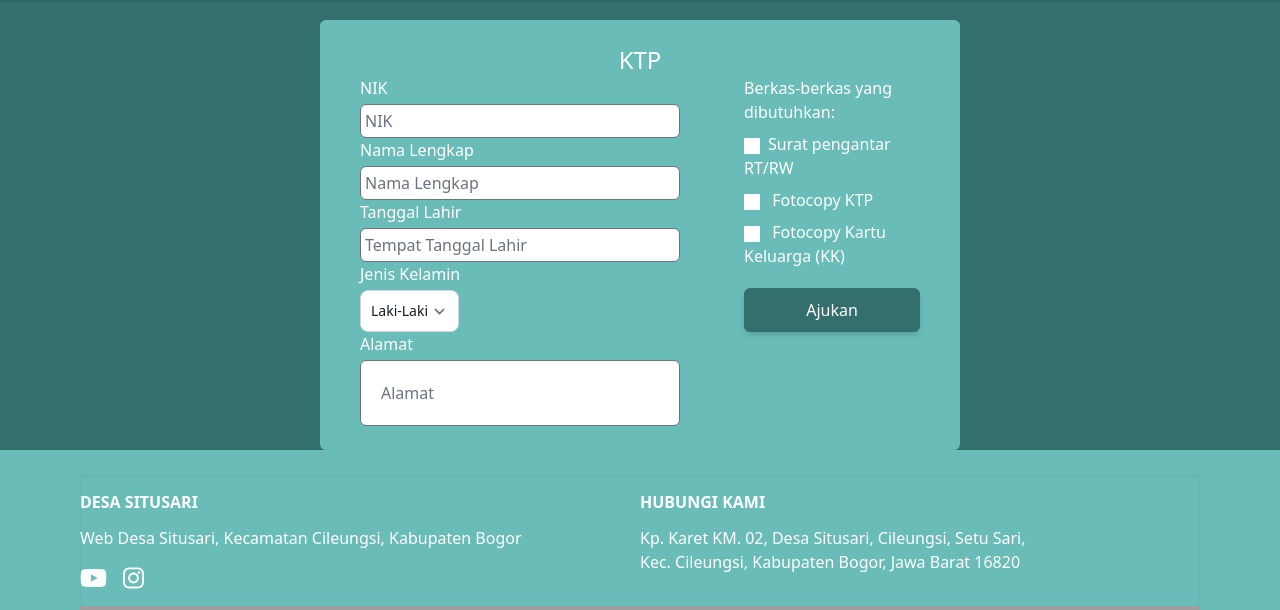
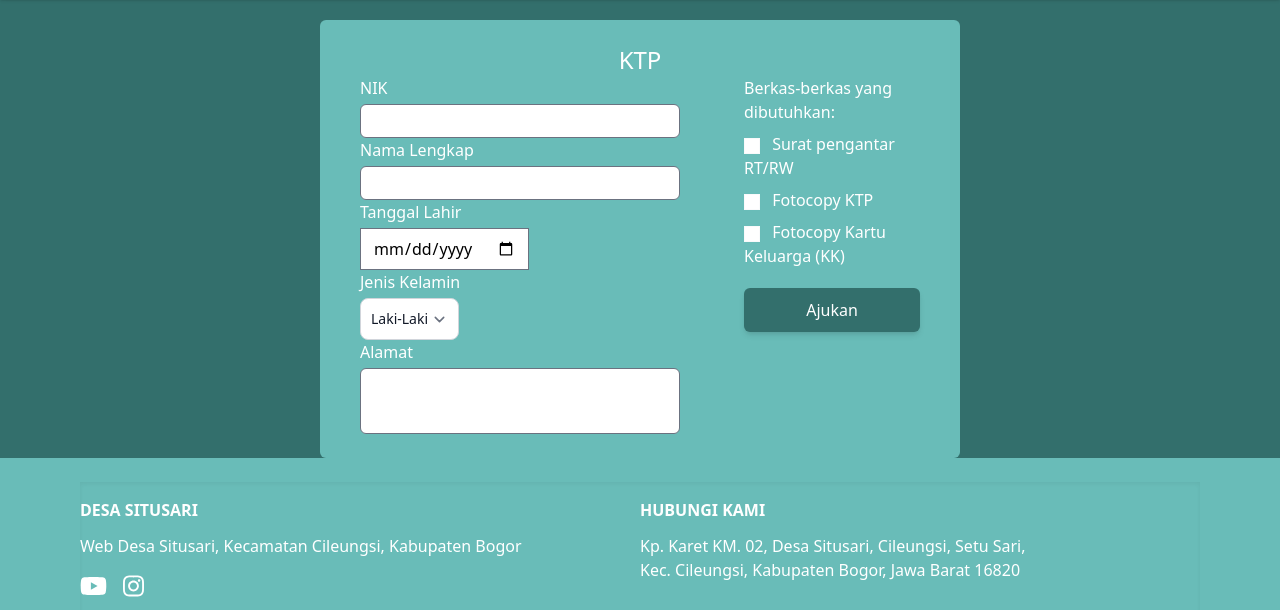
Before and after one commit to 0xbdg/Kiwariku, a Django app: page /layanan/ktp/ in a window 1280 px wide. Shown: the part 68-678 px from the top of the page. Run offline with Django 4.2, Linux system fonts and the light colour scheme; some libraries are stand-ins or nearby versions; grey boxes are pictures that could not be loaded.

Commit message:
ijqwojdoqiwjdqwd

```diff
--- a/main/admin.py
+++ b/main/admin.py
@@ -11,7 +11,7 @@ class CustomUserAdmin(UserAdmin):
     list_display = ['username', 'email','phonenumber','gender', 'is_staff', 'is_superuser', 'date_joined']
     fieldsets = (
         ('Account', {'fields': ('email', 'username', 'password')}),
-        ('Personal Info', {'fields': ('nik','first_name', 'last_name', 'phonenumber', 'gender', 'birth_date')}),
+        ('Personal Info', {'fields': ("photo",'nik','first_name', 'last_name', 'phonenumber', 'gender', 'birth_date')}),
         ('Permissions', {'fields': ( 'is_staff', 'is_superuser','is_active')}),
         ('Important dates', {'fields': ('last_login', 'date_joined')}),
     )
@@ -27,6 +27,10 @@ class CustomUserAdmin(UserAdmin):
 class BlogAdmin(admin.ModelAdmin):
     list_display = ['thumbnail', 'title','content', 'upload_date']
 
+class KTPAdmin(admin.ModelAdmin):
+    list_display = ["nik","full_name","birth_date", "gender", "address", "surat_pengantar","fotocopy_ktp", "fotocopy_kk"]
+
 admin.site.unregister(Group)
 admin.site.register(Account, CustomUserAdmin)
 admin.site.register(New, BlogAdmin)
+admin.site.register(KTP, KTPAdmin)
--- a/main/forms.py
+++ b/main/forms.py
@@ -1,6 +1,6 @@
 from django import forms
 from django.contrib.auth.forms import *
-from django.forms.widgets import TextInput, EmailInput, PasswordInput, NumberInput, DateInput
+from django.forms.widgets import TextInput, EmailInput, PasswordInput, CheckboxInput, DateInput
 from phonenumber_field.formfields import PhoneNumberField
 
 from .models import *
@@ -26,4 +26,16 @@ class LoginForm(AuthenticationForm):
 
 class ProfileForm(): pass
 
-class KTPForm(): pass
+class KTPForm(forms.ModelForm):
+  nik = forms.CharField(required=True,validators=[RegexValidator(regex=r'^\d{16}$',message='NIK harus terdiri dari 16 digit angka.',code='invalid_nik')], widget=TextInput(attrs={'class':'rounded-md p-1 w-full md:w-10/12','maxlength':'16'}))
+  full_name = forms.CharField(required=True, widget=TextInput(attrs={'class':'rounded-md p-1 w-full md:w-10/12'}))
+  birth_date = forms.DateField(required=True, widget=DateInput(attrs={'type':'date'}))
+  gender = forms.ChoiceField(required=True,choices=GENDER, widget=forms.Select(attrs={"class":'bg-white border border-gray-300 text-gray-900 text-sm rounded-lg block p-2.5'}))
+  address = forms.CharField(required=True, widget=TextInput(attrs={'class':'rounded-md p-5 w-full md:w-10/12'}))
+  surat_pengantar = forms.BooleanField(widget=CheckboxInput(attrs={'class':'w-4 h-4 border-gray-50'}))
+  fotocopy_ktp = forms.BooleanField(widget=CheckboxInput(attrs={'class':'w-4 h-4 border-gray-50'}))
+  fotocopy_kk = forms.BooleanField(widget=CheckboxInput(attrs={'class':'w-4 h-4 border-gray-50'}))
+
+  class Meta:
+     model = KTP
+     fields = ['nik', 'full_name', 'birth_date', 'gender', 'address', 'surat_pengantar', 'fotocopy_ktp', 'fotocopy_kk']
--- a/main/models.py
+++ b/main/models.py
@@ -30,6 +30,7 @@ class UserManager(BaseUserManager):
         return self.create_user(username, email, password, **extra_fields)
 
 class Account(AbstractBaseUser, PermissionsMixin):
+    photo = models.ImageField(upload_to="profile")
     nik = models.CharField(max_length=16,unique=True,validators=[RegexValidator(regex=r'^\d{16}$',message='NIK harus terdiri dari 16 digit angka.',code='invalid_nik')])
     username = models.CharField(max_length=150, unique=True)
     first_name = models.CharField(max_length=200, blank=True)
@@ -91,9 +92,14 @@ class New(models.Model):
         return self.title
 
 class KTP(models.Model):
-    nik = models.CharField(max_length=16)
+    nik = models.CharField(max_length=16,unique=True,validators=[RegexValidator(regex=r'^\d{16}$',message='NIK harus terdiri dari 16 digit angka.',code='invalid_nik')])
     full_name = models.CharField(max_length=255)
-    birth_date = models.DateField()
+    birth_date = models.DateField(blank=False)
+    gender = models.CharField(max_length=20,choices=GENDER, blank=False)
+    address = models.CharField(max_length=255, blank=False)
+    surat_pengantar = models.BooleanField(default=False)
+    fotocopy_ktp = models.BooleanField(default=False)
+    fotocopy_kk = models.BooleanField(default=False)
 
 
 class Domicile(models.Model): pass
--- a/main/templates/pages/layanan/ktp.html
+++ b/main/templates/pages/layanan/ktp.html
@@ -5,46 +5,41 @@
 {% block navbar %} {% include "components/navbar.html" %}{% endblock %}
 
 {% block contents %}
-<!-- Form KTP -->
 <div class="container">
-    <form class="flex justify-center items-center" method="POST" action="">
+    <form class="flex justify-center items-center" method="POST" action="{% url 'ktp'%}">
         {% csrf_token %}
         <div class="md:bg-navbar mt-5 py-6 px-10 rounded-md lg:w-3/6">
             <h1 class="text-center text-white text-2xl">KTP</h1>
             <div class="md:flex">
-                <!-- Form Input -->
                 <div class="w-full">
                     <label for="nik" class="block text-base mb-1 text-white">NIK</label>
-                    <input type="text" id="nik" class="rounded-md p-1 w-full md:w-10/12" placeholder="NIK"/>
+                    {{ form.nik }}
                     <label for="name" class="block text-base mb-1 text-white">Nama Lengkap</label>
-                    <input type="text"id="nama" class="rounded-md p-1 w-full md:w-10/12" placeholder="Nama Lengkap"/>
+                    {{form.full_name}}
                     <label for="birthdate" class="block text-base mb-1 text-white">Tanggal Lahir</label>
-                    <input type="text" id="ttl" class="rounded-md p-1 w-full md:w-10/12"placeholder="Tempat Tanggal Lahir"/>
+                    {{form.birth_date}}
                     <label for="jenis_kelamin" class="block mb-1 text-white">Jenis Kelamin</label>
-                    <select id="jenis_kelamin" class="bg-white border border-gray-300 text-gray-900 text-sm rounded-lg block p-2.5">
-                        <option value="Laki-Laki">Laki-Laki</option>
-                        <option value="Perempuan">Perempuan</option>
-                    </select>
+                    {{form.gender}}
                     <label for="alamat" class="block text-base mb-1 text-white">Alamat</label>
-                    <input type="text" id="alamat" class="rounded-md p-5 w-full md:w-10/12" placeholder="Alamat"/>
+                    {{ form.address}}
                 </div>
 
-                <!-- Daftar Persyaratan -->
                 <div class="relative">
                     <h5 class="text-white mb-2">Berkas-berkas yang dibutuhkan:</h5>
                     <div class="mb-2">
-                        <input id="surat-rt-rw"type="checkbox"class="w-4 h-4 border-gray-50"/><label for="surat-rt-rw" class="ms-2 text-white font-medium">Surat pengantar RT/RW</label>
+                        {{ form.surat_pengantar}}
+                        <label for="surat-rt-rw" class="ms-2 text-white font-medium">Surat pengantar RT/RW</label>
                     </div>
                     <div class="mb-2">
-                        <input id="fotocopy-ktp"type="checkbox"class="w-4 h-4 border-gray-50"/>
+                        {{form.fotocopy_ktp}}
                         <label for="fotocopy-ktp" class="ms-2 text-white font-medium">Fotocopy KTP</label>
                     </div>
                     <div class="mb-2">
-                        <input id="fotocopy-kk" type="checkbox" class="w-4 h-4 border-gray-50"/>
+                        {{form.fotocopy_kk}}
                         <label for="fotocopy-kk" class="ms-2 text-white font-medium">Fotocopy Kartu Keluarga (KK)</label>
                     </div>
                     <div class="mt-5 flex justify-center items-center">
-                        <button class="bg-navbar md:bg-nav_hover hover:bg-button_hover text-white p-2.5 w-44 border-0 rounded-md shadow-md cursor-pointer">Ajukan</button>
+                        <button type="submit" class="bg-navbar md:bg-nav_hover hover:bg-button_hover text-white p-2.5 w-44 border-0 rounded-md shadow-md cursor-pointer">Ajukan</button>
                     </div>
                 </div>
             </div>
--- a/main/views.py
+++ b/main/views.py
@@ -56,7 +56,15 @@ def NewsPage(request):
     return render(request, "pages/berita.html")
 
 def LayananKtpPage(request):
-    return render(request, "pages/layanan/ktp.html")
+
+    if request.method == "POST":
+        form = KTPForm(data=request.POST)
+        if form.is_valid():
+            form.save()
+            return redirect("index")
+    else:
+        form = KTPForm()
+    return render(request, "pages/layanan/ktp.html", context={'form':form})
 
 def LayananDomisiliPage(request):
     return render(request, "pages/layanan/domisili.html")
```
Also changed, not shown: theme/static/css/dist/styles.css (+28 -28 lines).
